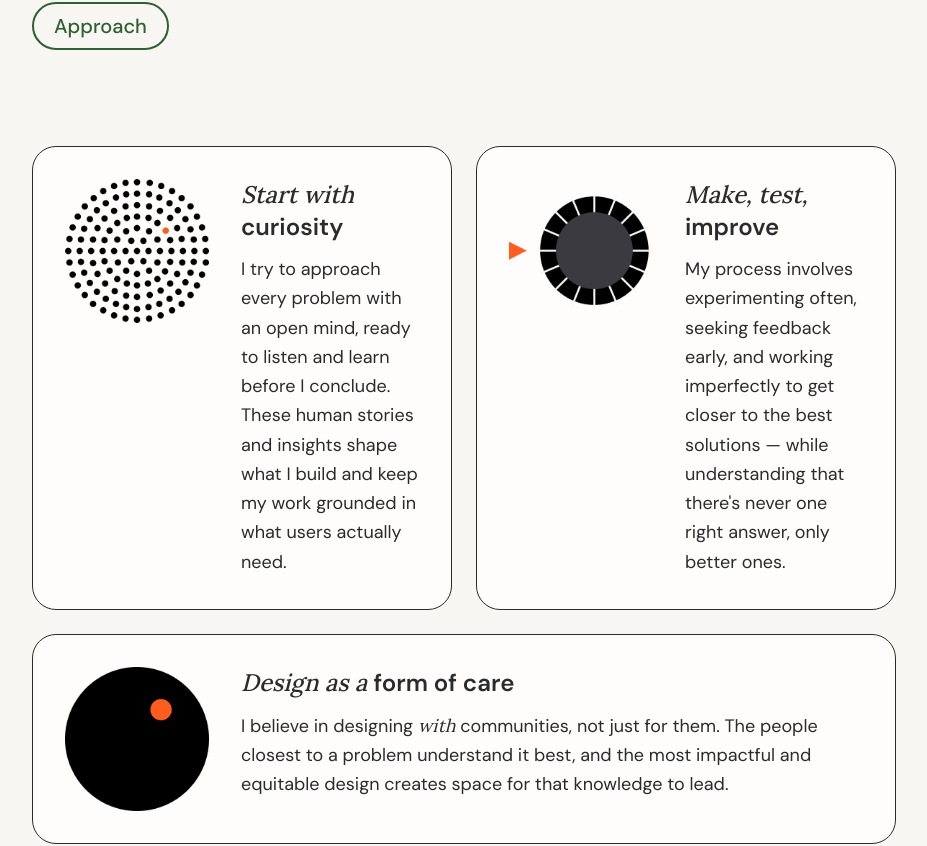
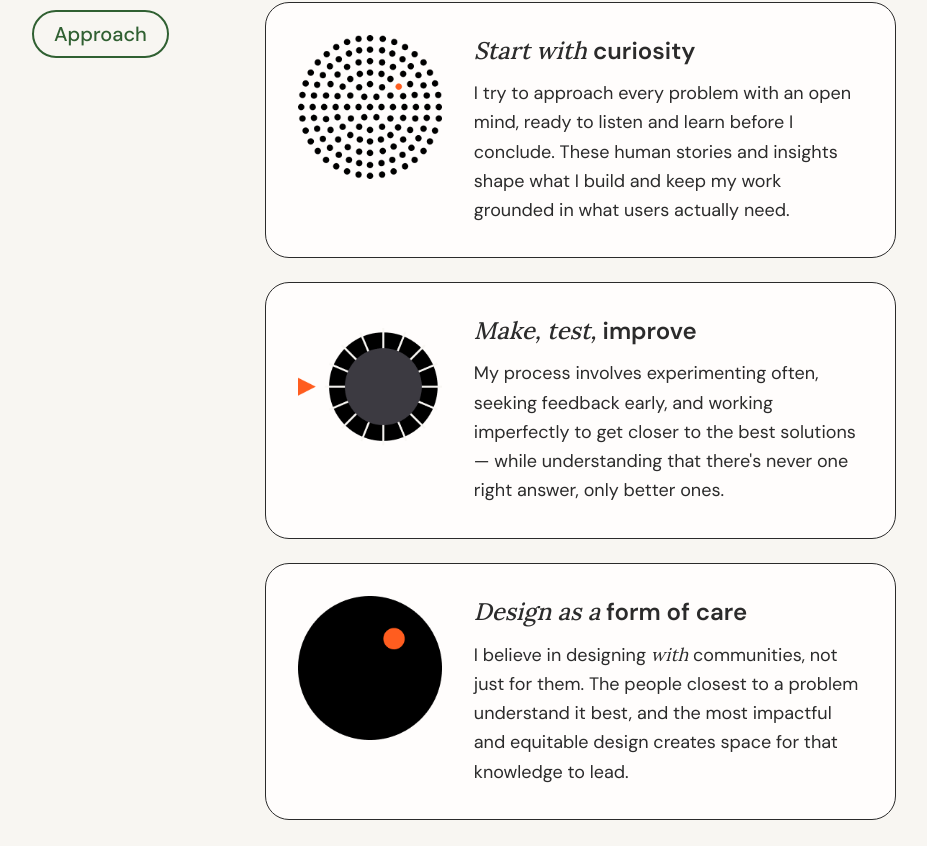
Before and after one commit to 1samanthacheng/portfolio, a Next.js app: page / in a window 1280 px wide. Shown: the part 1492-2338 px from the top of the page, without its empty margins (176-1103 px from the left). Built offline with nearby package versions, Linux system fonts and the light colour scheme.

Commit message:
Update approach-section.tsx

```diff
--- a/components/approach-section.tsx
+++ b/components/approach-section.tsx
@@ -32,7 +32,6 @@ function ApproachCard({
 
   return (
     <div className="flex flex-col items-center gap-6 rounded-3xl border border-foreground bg-[#FFFDFC] p-6 sm:flex-row sm:items-start sm:gap-8 sm:p-8">
-      {/* Graphic */}
       <div className="flex-shrink-0">
         <Image
           src={imageSrc}
@@ -42,7 +41,6 @@ function ApproachCard({
           className="h-28 w-28 object-contain sm:h-36 sm:w-36"
         />
       </div>
-      {/* Content */}
       <div className="flex flex-col text-center sm:text-left">
         <h3 className="mb-3 text-xl font-medium md:text-2xl">
           <span className="font-serif italic">{titleItalic}</span>{" "}
@@ -87,14 +85,18 @@ const approachData = [
 export function ApproachSection() {
   return (
     <section className="px-12 py-16 md:px-24 md:py-20 lg:px-40 lg:py-24 xl:px-52">
-      {/* Approach Badge */}
-      <div className="mb-24 inline-flex items-center rounded-full border-[2px] border-primary px-5 py-2">
+      <div className="flex flex-col gap-12 lg:flex-row lg:gap-24">
+
+        {/* Left col: pill, pinned to top */}
+        <div className="flex-shrink-0 lg:pt-2">
+          <div className="inline-flex items-center rounded-full border-[2px] border-primary px-5 py-2">
             <span className="text-lg text-primary md:text-xl font-medium">Approach</span>
           </div>
+        </div>
 
-      {/* Two-column grid — third card spans full width */}
-      <div className="grid grid-cols-1 gap-6 lg:grid-cols-2">
-        {approachData.slice(0, 2).map((item, index) => (
+        {/* Right col: stacked cards */}
+        <div className="flex flex-1 flex-col gap-6">
+          {approachData.map((item, index) => (
             <ApproachCard
               key={index}
               imageSrc={item.imageSrc}
@@ -105,16 +107,8 @@ export function ApproachSection() {
               italicWord={item.italicWord}
             />
           ))}
-        <div className="lg:col-span-2">
-          <ApproachCard
-            imageSrc={approachData[2].imageSrc}
-            imageAlt={approachData[2].imageAlt}
-            titleItalic={approachData[2].titleItalic}
-            titleBold={approachData[2].titleBold}
-            description={approachData[2].description}
-            italicWord={approachData[2].italicWord}
-          />
         </div>
+
       </div>
     </section>
   );
```
Lines whose indentation alone changed are shown as unchanged.
